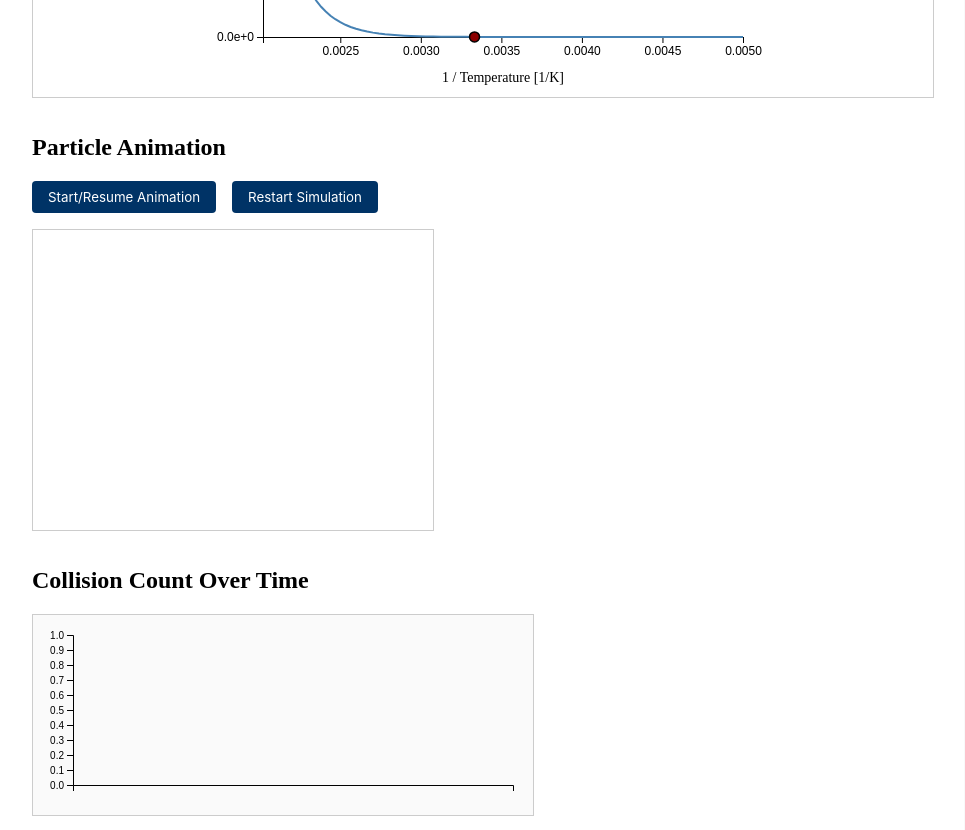
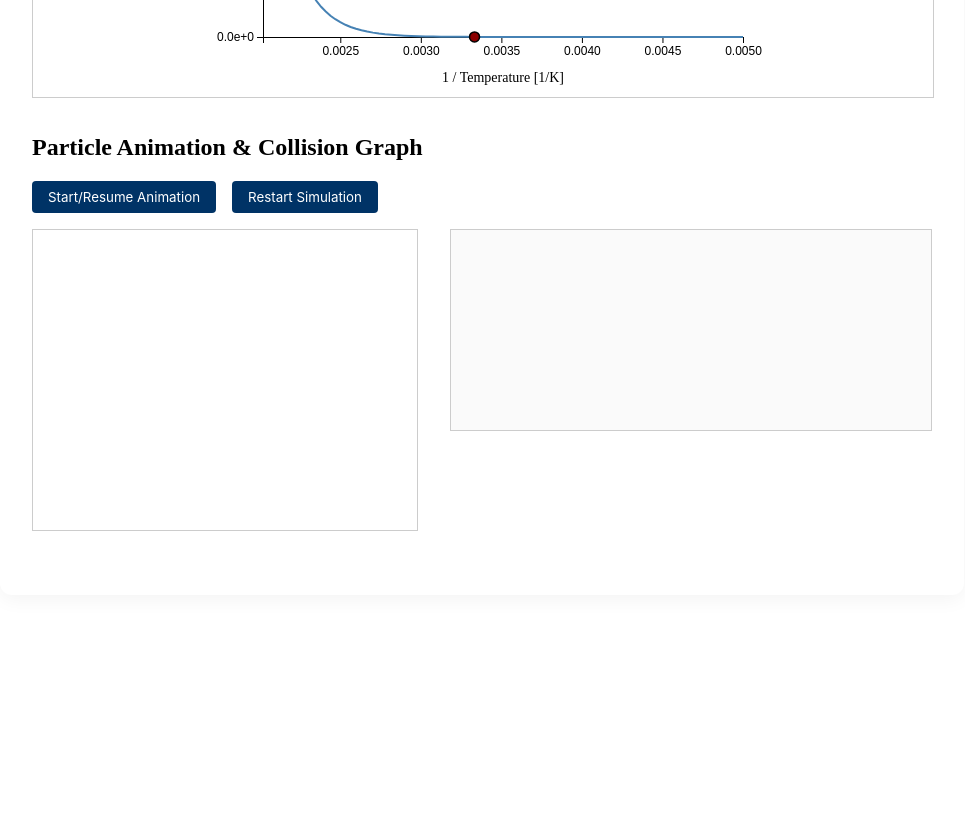
Before and after one commit to FGV-VIS-2025/final-project-chemicalprocesses, a SvelteKit app: page /page2 in a window 1280 px wide. Shown: the part 1300-2130 px from the top of the page, without its empty margins (158-1123 px from the left). After the commit the page ends 1927 px from the top, so only its background shows below. Built offline with nearby package versions, Linux system fonts and the light colour scheme.

Commit message:
improving collision chart

```diff
--- a/src/lib/components/CollisionChart.svelte
+++ b/src/lib/components/CollisionChart.svelte
@@ -10,10 +10,11 @@
   const margin = { top: 20, right: 20, bottom: 30, left: 40 };
 
   function drawChart() {
-    if (!svg) return;
+    if (!svg || collisionHistory.length === 0) return;
+
+    svg.innerHTML = ''; // <-- garante que o gráfico anterior seja apagado
 
     const svgEl = d3.select(svg);
-    svgEl.selectAll('*').remove();
 
     const innerWidth = width - margin.left - margin.right;
     const innerHeight = height - margin.top - margin.bottom;
@@ -31,10 +32,10 @@
 
     g.append('g')
       .attr('transform', `translate(0,${innerHeight})`)
-      .call(d3.axisBottom(xScale));
+      .call(d3.axisBottom(xScale).ticks(5));
 
     g.append('g')
-      .call(d3.axisLeft(yScale));
+      .call(d3.axisLeft(yScale).ticks(5));
 
     const line = d3.line()
       .x(d => xScale(d.time))
--- a/src/lib/components/ParticleAnimation.svelte
+++ b/src/lib/components/ParticleAnimation.svelte
@@ -101,7 +101,9 @@
 
     if (!startTime) startTime = currentTime;
     const elapsedTime = (currentTime - startTime) / 1000;
-    if (elapsedTime >= currentCollisionFrame * samplingInterval) {
+
+    // Limita o envio de dados para o gráfico, mas mantém a animação
+    if (elapsedTime <= 30 && elapsedTime >= currentCollisionFrame * samplingInterval) {
       const newCollisions = collisionCount - lastSampleCollisionCount;
       dispatch("collisionUpdate", {
         time: +elapsedTime.toFixed(1),
--- a/src/routes/page2/+page.svelte
+++ b/src/routes/page2/+page.svelte
@@ -4,13 +4,14 @@
   import CollisionChart from '$lib/components/CollisionChart.svelte';
 
   let Ea = 50;
-  let A_slider = 5; // Slider value from 1 to 10
-  $: A = A_slider * 1e13; // Scale to correct magnitude
+  let A_slider = 5;
+  $: A = A_slider * 1e13;
   let T = 300;
   let showMarker = true;
 
   let running = false;
   let restartKey = 0;
+  let chartKey = 0;
 
   let collisionHistory = [];
 
@@ -20,15 +21,17 @@
 
   function restartSimulation() {
     restartKey += 1;
+    chartKey += 1;
+    collisionHistory = [];  // limpa o gráfico ao reiniciar
   }
 
-  let isRunning = false;
-  let triggerRestart = false;
+  // Resetar gráfico ao mudar sliders
+  let lastParams = { Ea: null, A: null, T: null };
 
-  function handleRestart() {
-    isRunning = true;
-    triggerRestart = true;
-    setTimeout(() => (triggerRestart = false), 0);
+  $: if (Ea !== lastParams.Ea || A !== lastParams.A || T !== lastParams.T) {
+    lastParams = { Ea, A, T };
+    chartKey += 1;
+    collisionHistory = [];
   }
 </script>
 
@@ -106,7 +109,7 @@
   </div>
 
   <div class="content-section">
-    <h2>Particle Animation</h2>
+    <h2>Particle Animation & Collision Graph</h2>
 
     <div class="animation-controls">
       <button on:click={toggleRunning} class="action-btn">
@@ -117,18 +120,24 @@
       </button>
     </div>
 
-    <ParticleAnimation {Ea} {A} {T} {running} triggerRestart={restartKey} on:collisionUpdate={(e) => collisionHistory = [...collisionHistory, e.detail]}/>
+    <div class="side-by-side">
+      <ParticleAnimation
+        {Ea}
+        {A}
+        {T}
+        {running}
+        triggerRestart={restartKey}
+        on:collisionUpdate={(e) => collisionHistory = [...collisionHistory, e.detail]}
+      />
+      {#key chartKey}
+        <CollisionChart {collisionHistory} />
+      {/key}
+
+    </div>
   </div>
-
-  <div class="content-section">
-    <h2>Collision Count Over Time</h2>
-    <CollisionChart {collisionHistory} />
-  </div>
-
 </main>
 
 <style>
-
   nav {
     background: #003366;
     padding: 1rem;
@@ -244,6 +253,13 @@
     background: #004080;
   }
 
+  .side-by-side {
+    display: flex;
+    flex-direction: row;
+    gap: 2rem;
+    align-items: flex-start;
+  }
+
   @media (max-width: 600px) {
     nav ul {
       flex-direction: column;
@@ -264,5 +280,9 @@
     .controls label {
       flex-direction: column;
     }
+
+    .side-by-side {
+      flex-direction: column;
+    }
   }
 </style>
```
